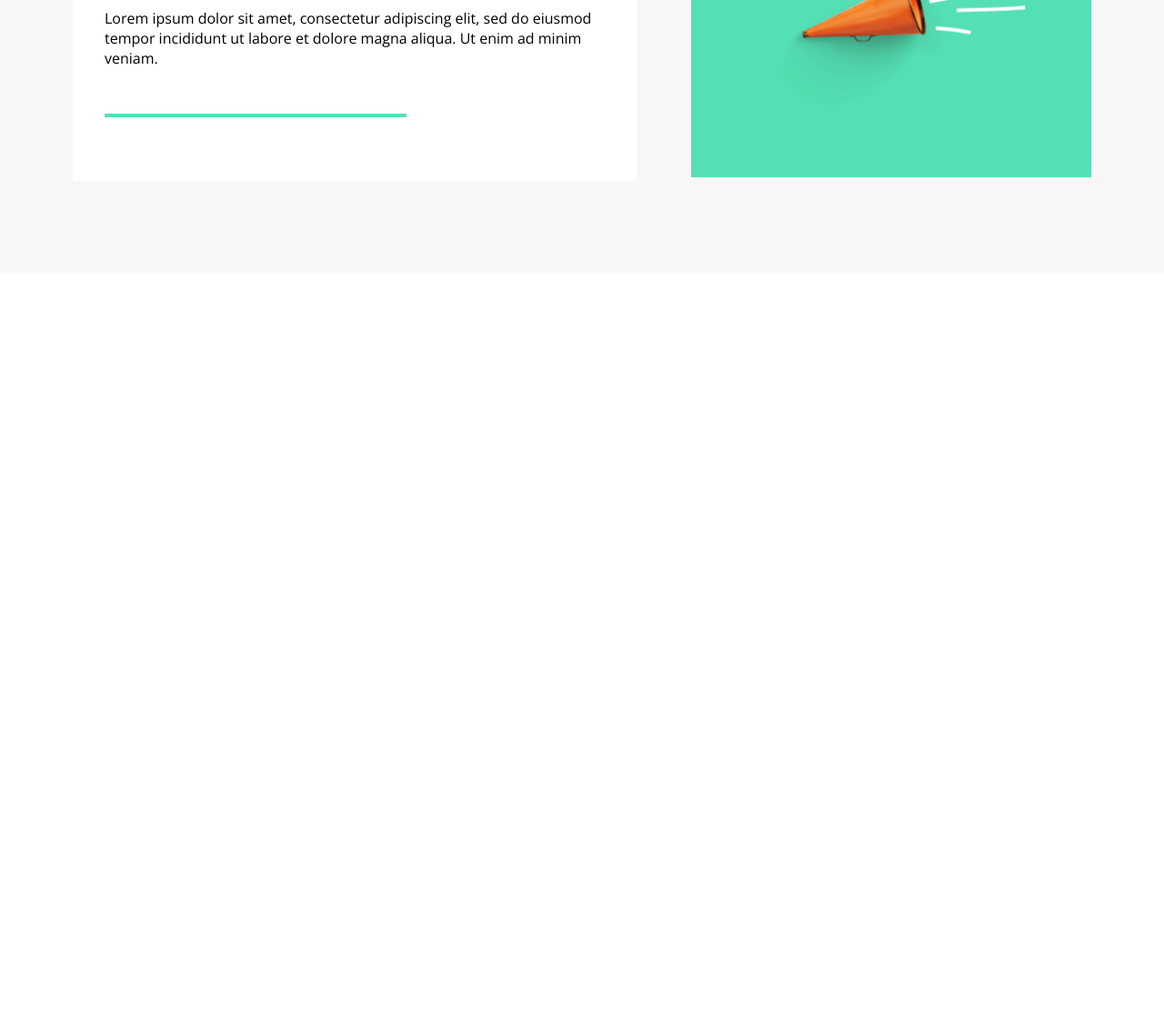
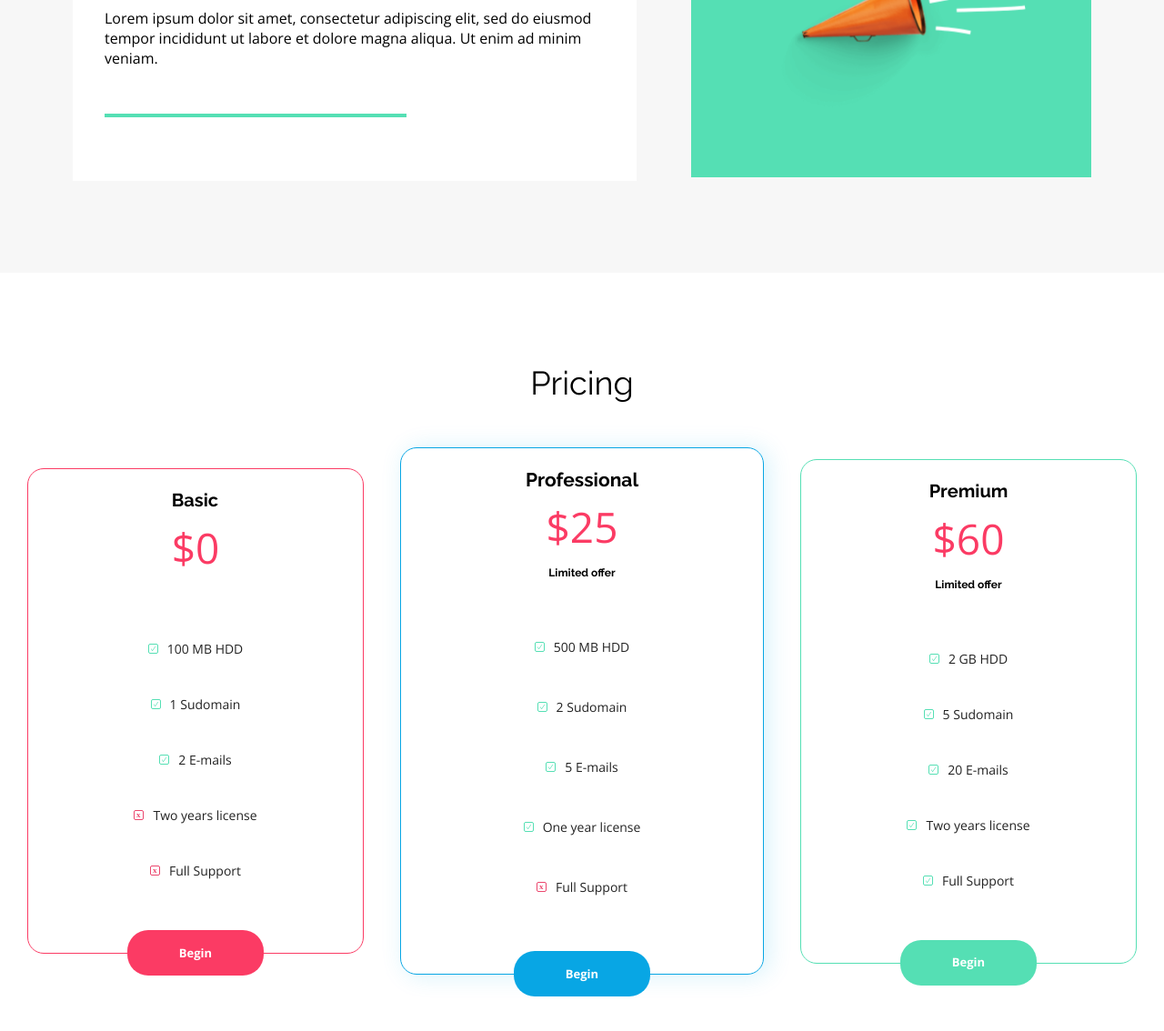
Before and after one commit to Pjotrulo/BestShop, a plain HTML site: page index.html in a window 1280 px wide. Shown: the part 2408-3542 px from the top of the page at 91% size. Before the commit the page ends 2708 px from the top, so only its background shows below. Drawn offline with nearby package versions, Linux system fonts and the light colour scheme.

Commit message:
Wykonanie pricing

```diff
--- a/css/style.css
+++ b/css/style.css
@@ -15,8 +15,11 @@
     --color-white: #FFFFFF;
 }
 
+a {
+    text-decoration: none;
+}
+
 .container {
-    /*border: 3px solid red;*/
     width: 1352px;
     margin: 0 auto;
 }
@@ -143,10 +146,6 @@
 .content-img {
     width: 100%;
     height: 594px;
-}
-
-.btn {
-
 }
 
     /*Statystyki*/
@@ -421,3 +420,130 @@
     height: auto;
     margin-top: 55px;
 }
+
+    /*Pricing*/
+.pricing {
+    display: flex;
+    justify-content: center;
+    align-items: center;
+    margin: 100px auto;
+}
+.pricing .container {
+    display: flex;
+    flex-direction: column;
+    align-items: center;
+}
+.pricing_title {
+    font-family: 'Raleway', sans-serif;
+    font-weight: 400;
+    font-size: 36px;
+    line-height: 42px;
+    text-align: center;
+    color: var(--color-black);
+}
+.pricing_boxes {
+    display: flex;
+    align-items: center;
+    justify-content: center;
+    margin-top: 50px;
+}
+.pricing_box {
+    width: 370px;
+    border-radius: 18px;
+    display: flex;
+    flex-direction: column;
+    align-items: center;
+    border: 1px solid var(--color-redish);
+}
+.pricing_details {
+    margin-top: 34px;
+    margin-bottom: 60px;
+    text-align: center;
+}
+.pricing_type {
+    font-family: 'Raleway', sans-serif;
+    font-weight: 700;
+    color: var(--color-black);
+    font-size: 20px;
+    line-height: 1px;
+    text-align: left;
+}
+.pricing_price {
+    font-family: 'Open Sans', sans-serif;
+    font-weight: 300;
+    font-size: 46px;
+    line-height: 2px;
+    color: var(--color-redish);
+    margin-top: 50px;
+}
+.pricing_limited {
+    font-family: 'Raleway', sans-serif;
+    font-weight: 700;
+    font-size: 12px;
+    line-height: 1px;
+    color: var(--color-black);
+    margin-top: 50px;
+}
+.pricing_items {
+    text-align: center;
+    font-family: "Open Sans", sans-serif;
+    font-weight: 400;
+    font-size: 14px;
+    line-height: 41px;
+}
+.pricing_item {
+    font-size: 14px;
+    margin-bottom: 20px;
+}
+.pricing_item::before {
+    content: "";
+    width: 11px;
+    height: 11px;
+    display: inline-block;
+    margin-right: 10px;
+    background-image: url(../assets/Ckechmark-2.svg);
+}
+.pricing_item-not::before {
+    content: "";
+    background-image: url(../assets/Close.svg);
+}
+.btn {
+    width: 150px;
+    height: 50px;
+    border-radius: 23px;
+    position: relative;
+    bottom: -25px;
+    font-size: 13px;
+    font-family: 'Open Sans', sans-serif;
+    font-weight: 700;
+    line-height: 41px;
+    background-color: var(--color-redish);
+    display: flex;
+    justify-content: center;
+    align-items: center;
+    color: var(--color-white);
+}
+.btn-professional {
+    background-color: var(--color-primary);
+}
+.btn-premium {
+    background-color: var(--color-green);
+}
+.pricing_box-basic .pricing_price {
+    margin-bottom: 30px;
+}
+.pricing_box-professional {
+    width: 400px;
+    margin: 0 40px;
+    border: 1px solid var(--color-primary);
+    box-shadow: 5px 1px 27px var(--color-primary-shadow);
+}
+.pricing_box-professional .pricing_type {
+    font-size: 21px;
+}
+.pricing_box-professional .pricing_item {
+    margin-bottom: 25px;
+}
+.pricing_box-premium {
+    border: 1px solid var(--color-green);
+}
--- a/index.html
+++ b/index.html
@@ -27,7 +27,7 @@
             <article>
                 <h1 class="content-title">Sell More!</h1>
                 <p class="content-text">Open shop on our platform and increase your sales</p>
-                <a href="" class="btn-content btn">Open your shop</a>
+                <a href="" class="btn-content">Open your shop</a>
             </article>
         </div>
         <img class="content-img" src="assets/Background.png" alt="" >
@@ -87,6 +87,57 @@
             </div>
         </div>
     </section>
+    <section class="pricing">
+        <div class="container">
+            <h2 class="pricing_title">Pricing</h2>
+            <div class="pricing_boxes">
+                <div class="pricing_box pricing_box-basic">
+                    <div class="pricing_details">
+                        <div class="pricing_type">Basic</div>
+                        <div class="pricing_price">$0</div>
+                    </div>
+                    <ul class="pricing_items">
+                        <li class="pricing_item">100 MB HDD</li>
+                        <li class="pricing_item">1 Sudomain</li>
+                        <li class="pricing_item">2 E-mails</li>
+                        <li class="pricing_item pricing_item-not">Two years license</li>
+                        <li class="pricing_item pricing_item-not">Full Support</li>
+                    </ul>
+                    <a href="#" class="btn">Begin</a>
+                </div>
+                <div class="pricing_box pricing_box-professional">
+                    <div class="pricing_details">
+                        <div class="pricing_type">Professional</div>
+                        <div class="pricing_price">$25</div>
+                        <div class="pricing_limited">Limited offer</div>
+                    </div>
+                    <ul class="pricing_items">
+                        <li class="pricing_item">500 MB HDD</li>
+                        <li class="pricing_item">2 Sudomain</li>
+                        <li class="pricing_item">5 E-mails</li>
+                        <li class="pricing_item">One year license</li>
+                        <li class="pricing_item pricing_item-not">Full Support</li>
+                    </ul>
+                    <a href="#" class="btn btn-professional">Begin</a>
+                </div>
+                <div class="pricing_box pricing_box-premium">
+                    <div class="pricing_details">
+                        <div class="pricing_type">Premium</div>
+                        <div class="pricing_price">$60</div>
+                        <div class="pricing_limited">Limited offer</div>
+                    </div>
+                    <ul class="pricing_items">
+                        <li class="pricing_item">2 GB HDD</li>
+                        <li class="pricing_item">5 Sudomain</li>
+                        <li class="pricing_item">20 E-mails</li>
+                        <li class="pricing_item">Two years license</li>
+                        <li class="pricing_item">Full Support</li>
+                    </ul>
+                    <a href="#" class="btn btn-premium">Begin</a>
+                </div>
+            </div>
+        </div>
+    </section>
     <footer>
 
     </footer>
```
Also changed, not shown: assets/Ckechmark-2.svg (renamed from assets/Ckechmark-1.svg).
